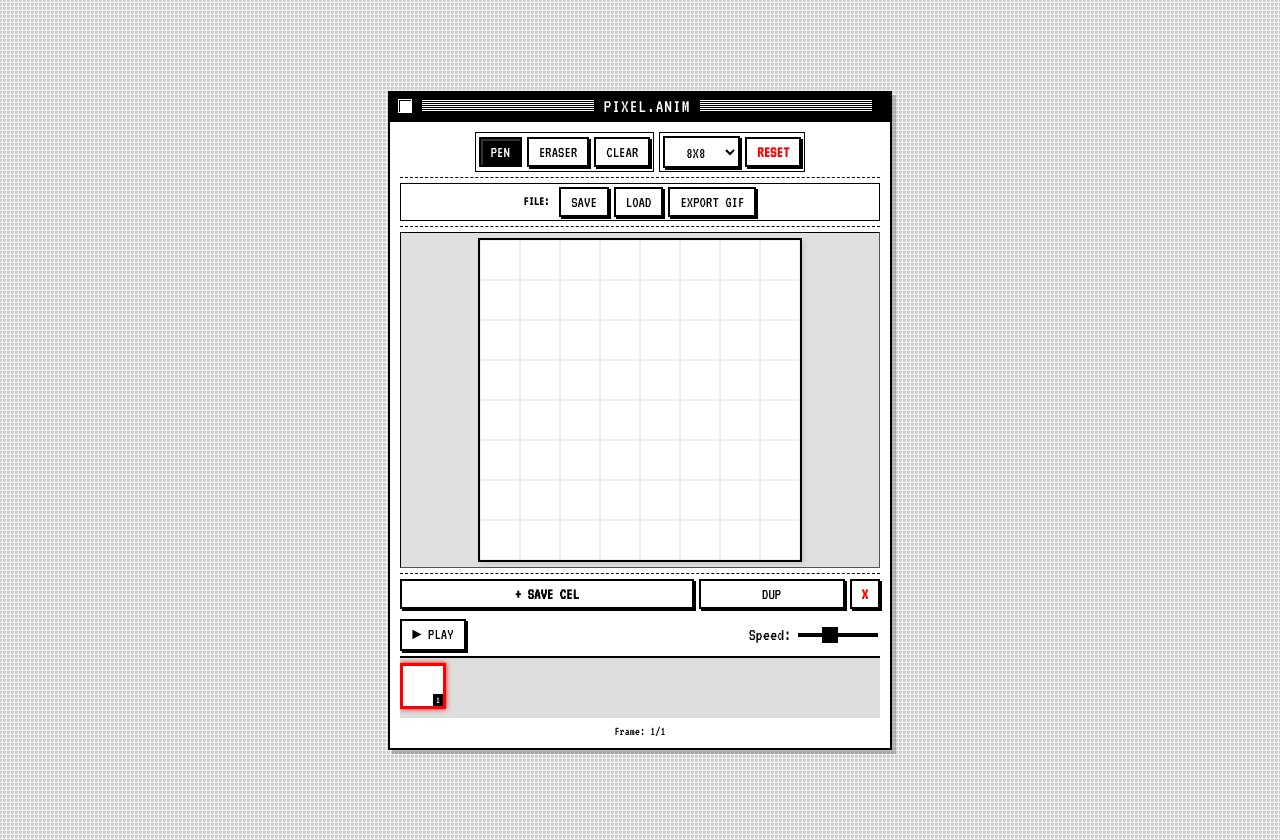
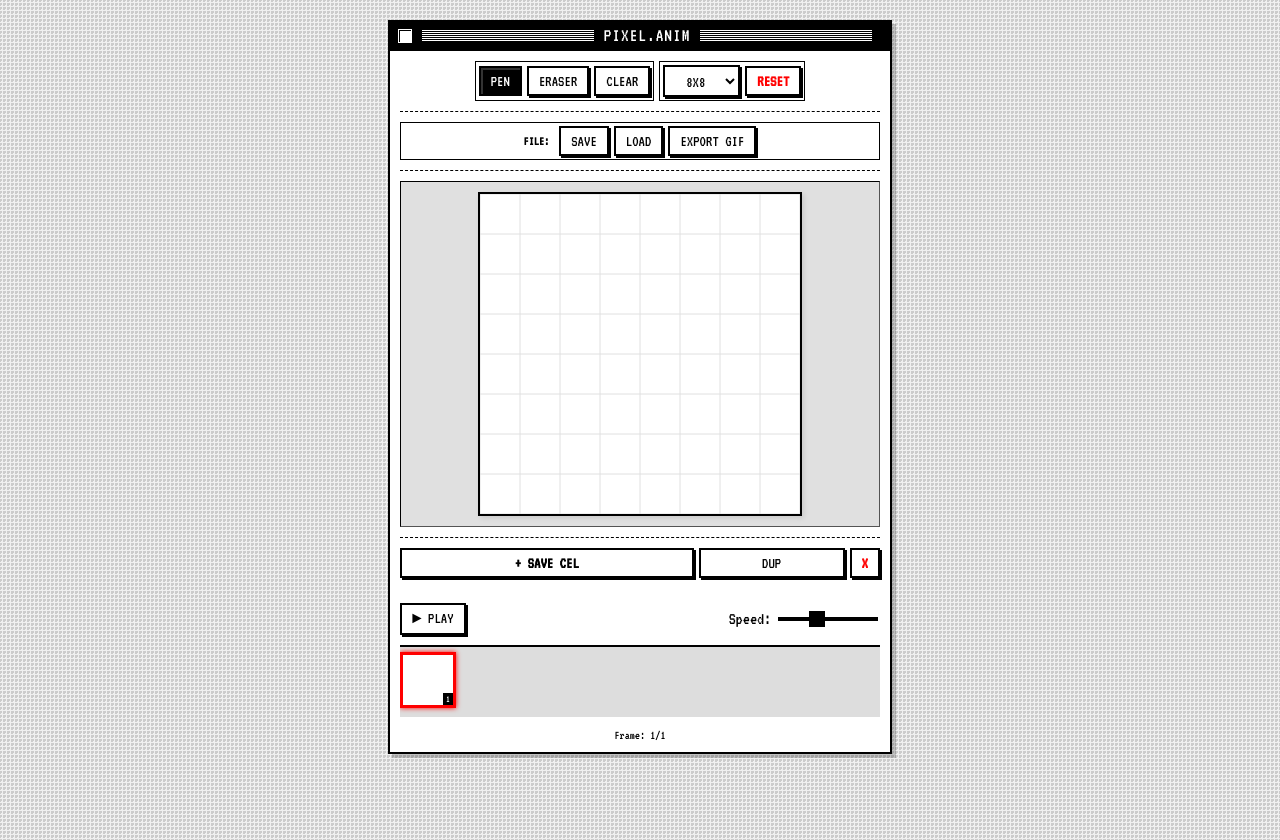
Before and after one commit to bfugitt/pixart, a plain HTML site: page index.html in a window 1280 px wide. Drawn offline with Linux system fonts and the light colour scheme.

Commit message:
Update index.html

```diff
--- a/index.html
+++ b/index.html
@@ -36,16 +36,15 @@
                               linear-gradient(-45deg, transparent 75%, #ccc 75%);
             background-size: 4px 4px;
             margin: 0;
-            padding: 0; /* Remove padding to maximize space on mobile */
+            padding: 20px;
             display: flex;
             justify-content: center;
-            align-items: center;
-            height: 100vh; /* Fixed height to prevent body scroll */
-            overflow: hidden; /* No scrolling on body */
-            overscroll-behavior: none; /* Prevent rubber banding on iOS */
+            align-items: flex-start; /* Changed from center to allow scrolling */
+            min-height: 100vh;
             color: var(--sys-black);
             user-select: none;
             -webkit-user-select: none;
+            /* Reverted overflow/height locks to allow scrolling */
         }
 
         /* The Main Window */
@@ -57,19 +56,7 @@
             max-width: 500px;
             display: flex;
             flex-direction: column;
-            /* Layout logic for fitting screen */
-            height: 100%;
-            max-height: 100%;
-        }
-
-        @media (min-width: 520px) {
-             /* On desktop/tablet, give it some breathing room and borders */
-            body { padding: 20px; }
-            .window {
-                height: auto;
-                max-height: 95vh; /* Ensure it fits vertically */
-                border: 2px solid var(--sys-black);
-            }
+            margin-bottom: 20px; /* Space at bottom for scrolling */
         }
 
         /* Title Bar */
@@ -83,7 +70,6 @@
             border-bottom: 2px solid var(--sys-black);
             font-size: 1.2rem;
             letter-spacing: 1px;
-            flex-shrink: 0; /* Prevent shrinking */
         }
 
         .title-lines {
@@ -112,10 +98,7 @@
             padding: 10px;
             display: flex;
             flex-direction: column;
-            gap: 5px; /* Reduced gap */
-            flex: 1; /* Fill available space */
-            min-height: 0; /* Allow shrinking */
-            overflow-y: auto; /* Internal scroll only if absolutely necessary */
+            gap: 10px;
         }
 
         /* Toolbar */
@@ -124,9 +107,8 @@
             gap: 5px;
             flex-wrap: wrap;
             justify-content: center;
-            padding-bottom: 5px;
+            padding-bottom: 10px;
             border-bottom: 1px dashed var(--sys-black);
-            flex-shrink: 0; /* Prevent shrinking */
         }
 
         .btn {
@@ -171,6 +153,8 @@
             align-items: center;
             border: 1px solid var(--sys-black);
             padding: 3px;
+            flex-wrap: wrap; /* Allow buttons to wrap on very small screens */
+            justify-content: center;
         }
 
         .control-group-title {
@@ -185,11 +169,9 @@
             justify-content: center;
             align-items: center;
             background: #e0e0e0;
-            padding: 5px;
+            padding: 10px;
             border: 1px inset var(--sys-black);
             position: relative;
-            flex: 1; /* Grow/Shrink to fill space */
-            min-height: 0; /* Allow shrinking past content size */
         }
 
         canvas {
@@ -199,14 +181,13 @@
             image-rendering: pixelated;
             box-shadow: 2px 2px 5px rgba(0,0,0,0.1);
 
-            /* Responsive resizing magic */
-            width: auto;
+            /* Responsive resizing */
+            width: 100%;
             height: auto;
-            max-width: 100%;
-            max-height: 100%;
+            max-width: 320px; /* Limit max size */
             aspect-ratio: 1 / 1;
 
-            /* CRITICAL: Prevents scrolling while drawing on touch devices */
+            /* CRITICAL: Prevents scrolling ONLY when touching the canvas */
             touch-action: none;
         }
 
@@ -216,22 +197,22 @@
             gap: 5px;
             overflow-x: auto;
             padding: 5px 0;
-            height: 50px; /* Slightly smaller */
+            height: 60px;
             border-top: 2px solid var(--sys-black);
             background: #ddd;
             scrollbar-width: thin;
-            flex-shrink: 0;
         }
 
         .film-frame {
-            min-width: 40px;
-            width: 40px;
-            height: 40px;
+            min-width: 50px;
+            width: 50px;
+            height: 50px;
             background: var(--sys-white);
             border: 2px solid var(--sys-black);
             position: relative;
             cursor: pointer;
             image-rendering: pixelated;
+            flex-shrink: 0;
         }
 
         .film-frame.selected {
@@ -245,7 +226,7 @@
             border: none;
             box-shadow: none;
             pointer-events: none;
-            touch-action: auto; /* Allow scrolling on the film strip */
+            touch-action: auto; /* Timeline doesn't need to block scroll */
         }
 
         .frame-number {
@@ -264,7 +245,6 @@
             justify-content: space-between;
             align-items: center;
             margin-top: 5px;
-            flex-shrink: 0;
         }
 
         label {
@@ -274,7 +254,7 @@
         input[type="range"] {
             -webkit-appearance: none;
             background: transparent;
-            width: 80px; /* Slightly smaller width */
+            width: 100px;
         }
         input[type="range"]::-webkit-slider-thumb {
             -webkit-appearance: none;
@@ -292,8 +272,11 @@
 
         /* Responsive */
         @media (max-width: 500px) {
-            .window { border-width: 0; } /* Remove border on mobile */
+            body { padding: 5px; }
+            .window { border-width: 2px; }
             .btn { font-size: 0.9rem; padding: 4px 6px; }
+            .film-strip { height: 45px; }
+            .film-frame { min-width: 35px; width: 35px; height: 35px; }
             .control-group { flex-wrap: wrap; justify-content: center;}
         }
 
@@ -348,7 +331,7 @@
         </div>
 
         <!-- Animation Controls -->
-        <div class="toolbar" style="border-bottom: none; border-top: 1px dashed var(--sys-black); padding-top: 5px; padding-bottom: 0;">
+        <div class="toolbar" style="border-bottom: none; border-top: 1px dashed var(--sys-black); padding-top: 10px;">
             <button class="btn" id="save-cel-btn" onclick="saveCelAndNext()" style="flex-grow: 2; font-weight: bold;">+ Save Cel</button>
             <button class="btn" onclick="duplicateFrame()" title="Duplicate Current Frame" style="flex-grow: 1;">Dup</button>
             <button class="btn" onclick="deleteFrame()" style="color:red; font-weight:bold;">X</button>
```
